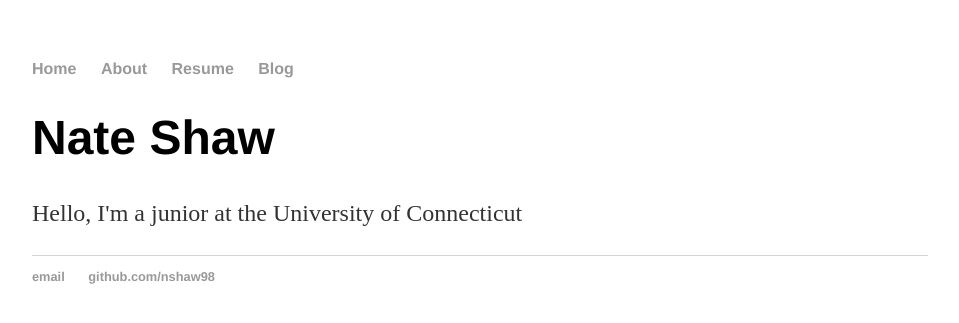
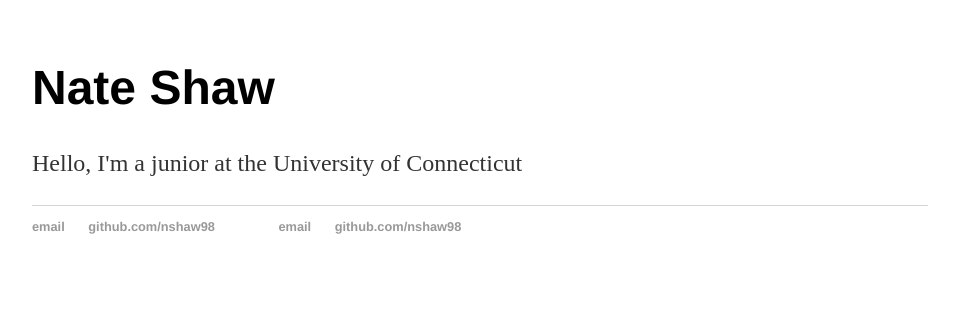
Before and after one commit to nshaw98/aboutnathan.github.io, a Jekyll site: the page built from index.html, in a window 1280 px wide. Shown: the top 323 px of the page, without its empty margins (160-1119 px from the left). Built offline with Jekyll 4.4.1, drawn with Linux system fonts in a browser that asks for light colours.

Commit message:
Update default.html

```diff
--- a/_layouts/default.html
+++ b/_layouts/default.html
@@ -8,11 +8,13 @@
 		<body>
 			<nav>
 	    		<ul>
-	        		<li><a href="/">Home</a></li>
-		        	<li><a href="/about">About</a></li>
-	        		<li><a href="https://drive.google.com/file/d/1k0zGohSfWcsh8N1L7uih2x5f2JNgUcCm/view?usp=sharing">Resume</a></li>
-	        		<li><a href="/blog">Blog</a></li>
-	    		</ul>
+        			<a href "#" style="background:#f19800"><i class = 'ion-ios-home'></i></a>
+        			<a href "#"><i class = 'ion-ios-folder'></i></a>
+        			<a href "#"><i class = 'ion-heart'></i></a>
+        			<a href "#"><i class = 'ion-gear-b'></i></a>
+        			<a href "#"><i class = 'ion-search'></i></a>
+
+    			</ul>
 			</nav>
 			<div class="container">
 
@@ -20,7 +22,11 @@
 
 			</div><!-- /.container -->
 			<footer>
-	    		<ul>
+	    		<ul class="box">
+				<li><a href="mailto:nathan.shaw@uconn.edu.com">email</a></li>
+	        		<li><a href="https://github.com/nshaw98">github.com/nshaw98</a></li>
+				<li><a class="fb ion-social-facebook" href="#"></a></li>
+	        		<li><a class="tw ion-social-twitter" href="#"></a></li>
 				<li><a href="mailto:nathan.shaw@uconn.edu.com">email</a></li>
 	        		<li><a href="https://github.com/nshaw98">github.com/nshaw98</a></li>
 				</ul>
```
